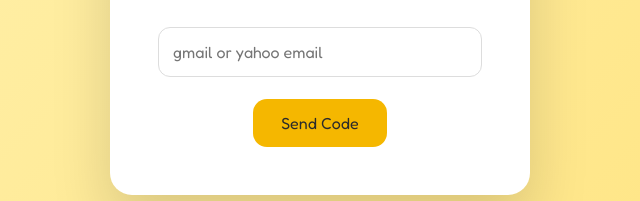
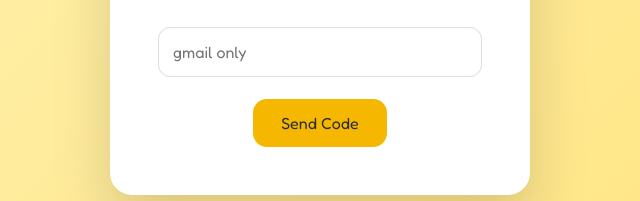
Before and after one commit to CoderTemka/1229, a plain HTML site: page index.html in a window 1280 px wide. Shown: the part 419-620 px from the top of the page, 320-960 px from the left. Drawn offline with nearby package versions, Linux system fonts and the light colour scheme.

Commit message:
Fix email input placeholder text in index.html

```diff
--- a/index.html
+++ b/index.html
@@ -27,7 +27,7 @@
 
     <p>to continue please use your e-mail and get 6 digit code</p>
 
-    <input type="email" id="email" placeholder="gmail or yahoo email">
+    <input type="email" id="email" placeholder="gmail only">
 
     <button onclick="sendOTP()">Send Code</button>
 
```
